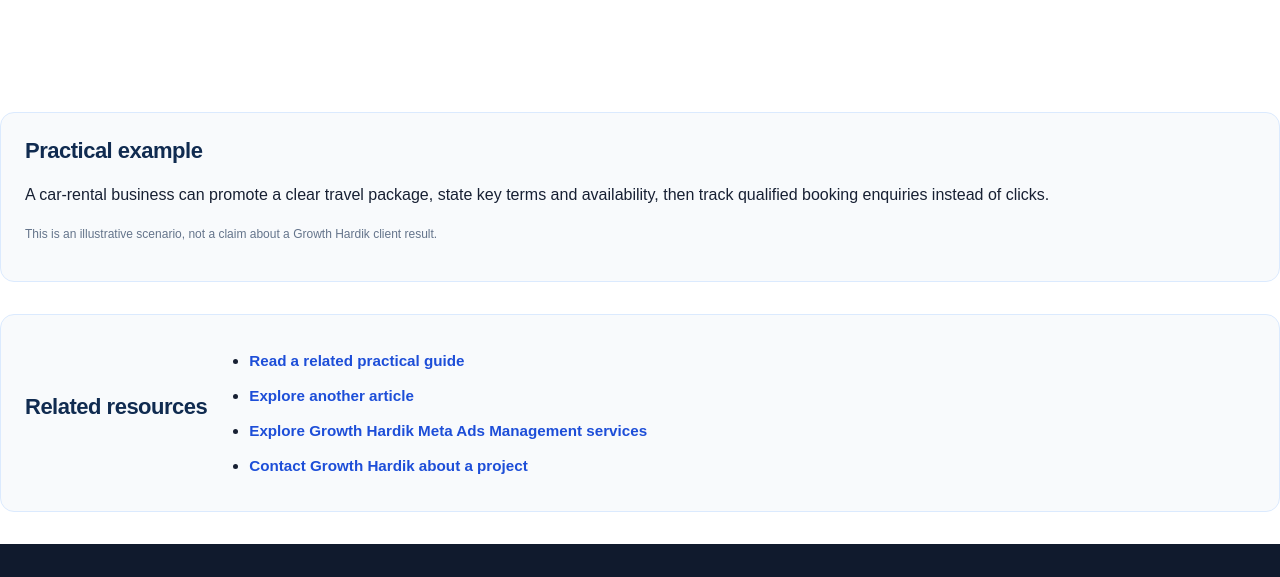
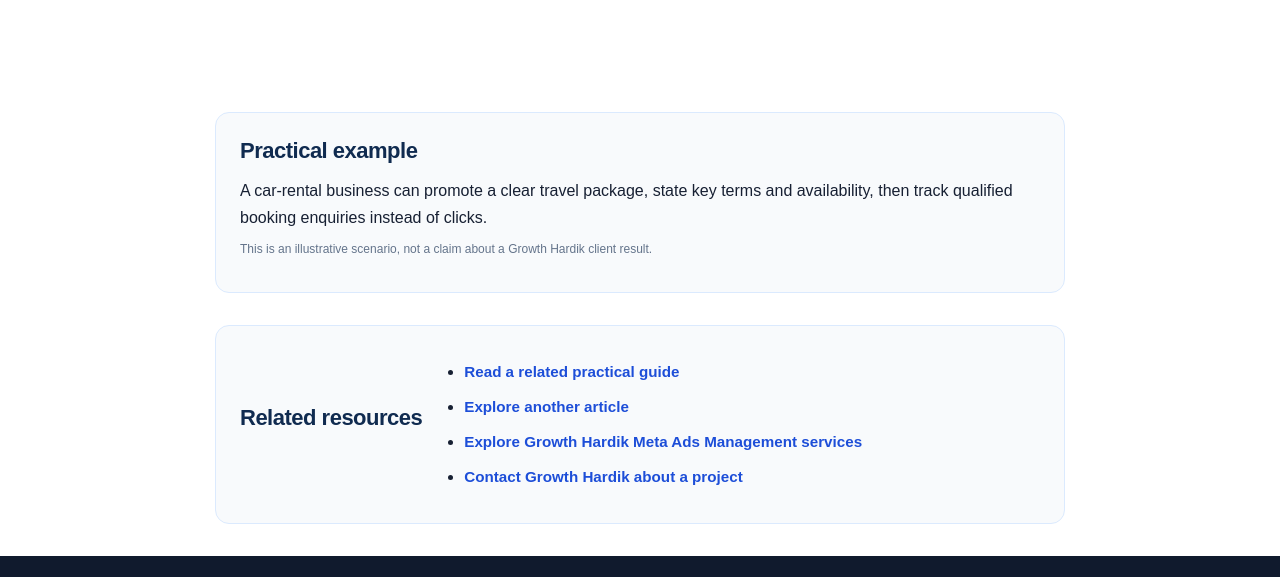
Before and after one commit to rmchauhan9773-coder/hitenadservices, a plain HTML site: page articles/facebook-ads-planning.html in a window 1280 px wide. Shown: the part 4589-5166 px from the top of the page. Drawn offline with Linux system fonts and the light colour scheme.

Commit message:
Fix practical example and related resources width

```diff
--- a/articles/facebook-ads-planning.html
+++ b/articles/facebook-ads-planning.html
@@ -23,7 +23,7 @@
 .content li{margin:.45rem 0} .content p{margin:.85rem 0}
 .content a{overflow-wrap:anywhere}
 </style>
-<style>.gh-editorial-meta{display:flex;flex-wrap:wrap;gap:10px 22px;padding:14px 18px;margin:18px 0 24px;background:#f4f8ff;border:1px solid #dbeafe;border-radius:12px;color:#475569;font-size:13px}.gh-editorial-meta a{color:#1d4ed8;font-weight:700}.gh-article-visual{margin:28px 0 34px}.gh-article-visual svg{display:block;width:100%;height:auto;border-radius:18px}.gh-article-visual figcaption{font-size:12px;color:#64748b;margin-top:8px;text-align:center}.gh-example,.gh-related{margin:32px 0;padding:24px;background:#f8fafc;border:1px solid #dbeafe;border-radius:14px}.gh-example h2,.gh-related h2{margin:0 0 12px;color:#102b50;font-size:22px}.gh-example-note{font-size:12px;color:#64748b}.gh-related ul{padding-left:20px;margin:0}.gh-related li{margin:8px 0}.gh-related a{color:#1d4ed8;font-weight:650}</style><script type="application/ld+json">{"@context":"https://schema.org","@type":"BlogPosting","headline":"How to Plan a Facebook and Instagram Ads Campaign","author":{"@type":"Person","name":"Hardik Vaghora","url":"https://hitenadservices.in/about.html"},"publisher":{"@type":"Organization","name":"Growth Hardik","url":"https://hitenadservices.in/"},"datePublished":"2026-11-01","dateModified":"2026-11-18","mainEntityOfPage":"https://hitenadservices.in/articles/facebook-ads-planning.html"}</script></head>
+<style>.gh-editorial-meta{display:flex;flex-wrap:wrap;gap:10px 22px;padding:14px 18px;margin:18px 0 24px;background:#f4f8ff;border:1px solid #dbeafe;border-radius:12px;color:#475569;font-size:13px}.gh-editorial-meta a{color:#1d4ed8;font-weight:700}.gh-article-visual{margin:28px 0 34px}.gh-article-visual svg{display:block;width:100%;height:auto;border-radius:18px}.gh-article-visual figcaption{font-size:12px;color:#64748b;margin-top:8px;text-align:center}.gh-example,.gh-related{box-sizing:border-box;width:calc(100% - 44px);max-width:850px;margin:32px auto;padding:24px;background:#f8fafc;border:1px solid #dbeafe;border-radius:14px}.gh-example h2,.gh-related h2{margin:0 0 12px;color:#102b50;font-size:22px}.gh-example p{margin:8px 0}.gh-example-note{font-size:12px;color:#64748b}.gh-related ul{padding-left:20px;margin:0}.gh-related li{margin:8px 0}.gh-related a{color:#1d4ed8;font-weight:650}</style><script type="application/ld+json">{"@context":"https://schema.org","@type":"BlogPosting","headline":"How to Plan a Facebook and Instagram Ads Campaign","author":{"@type":"Person","name":"Hardik Vaghora","url":"https://hitenadservices.in/about.html"},"publisher":{"@type":"Organization","name":"Growth Hardik","url":"https://hitenadservices.in/"},"datePublished":"2026-11-01","dateModified":"2026-11-18","mainEntityOfPage":"https://hitenadservices.in/articles/facebook-ads-planning.html"}</script></head>
 <body>
 <header><div class="container nav">
 <a class="logo" href="/index.html">Growth<span>Hardik</span></a>
```
